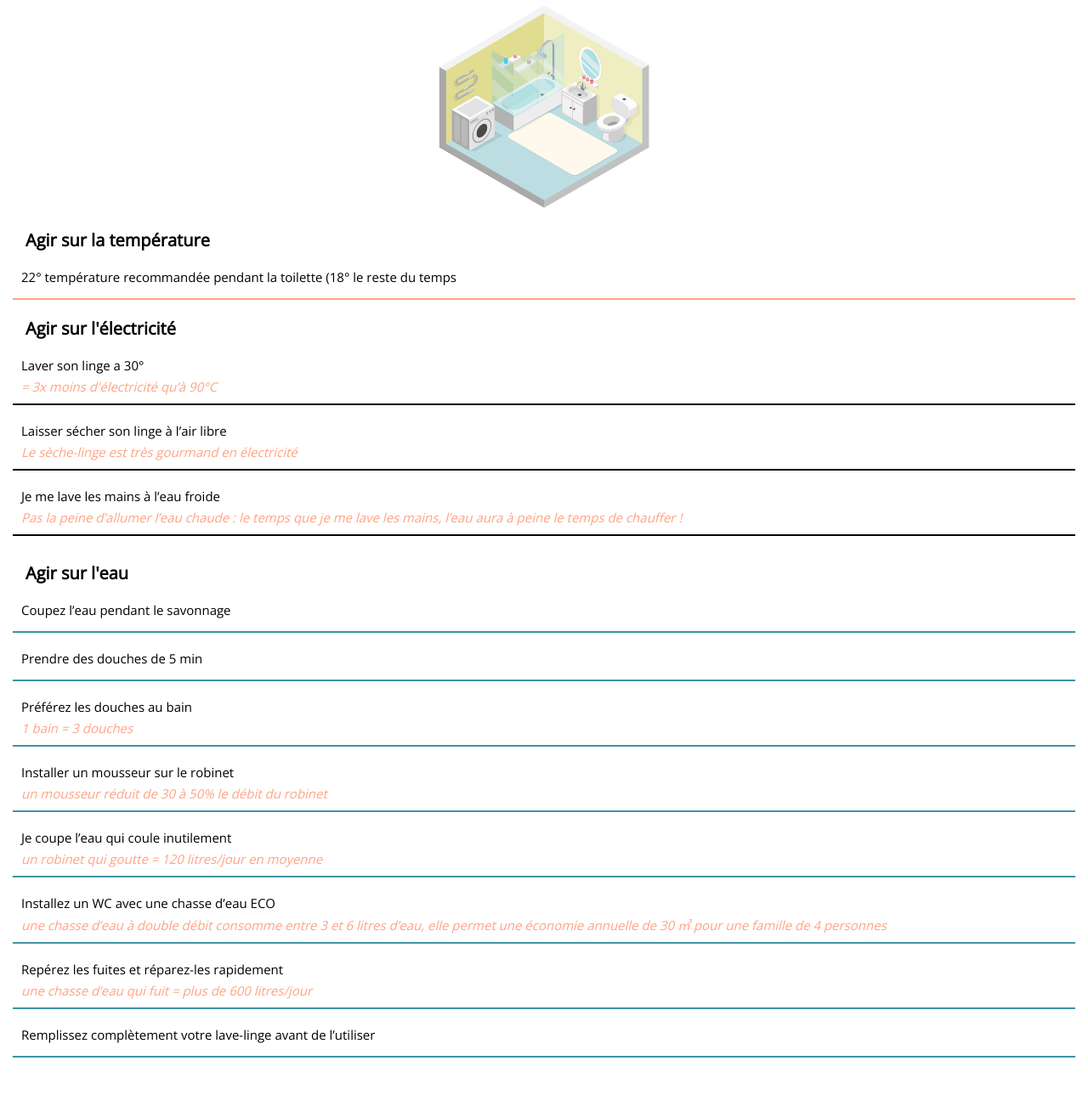
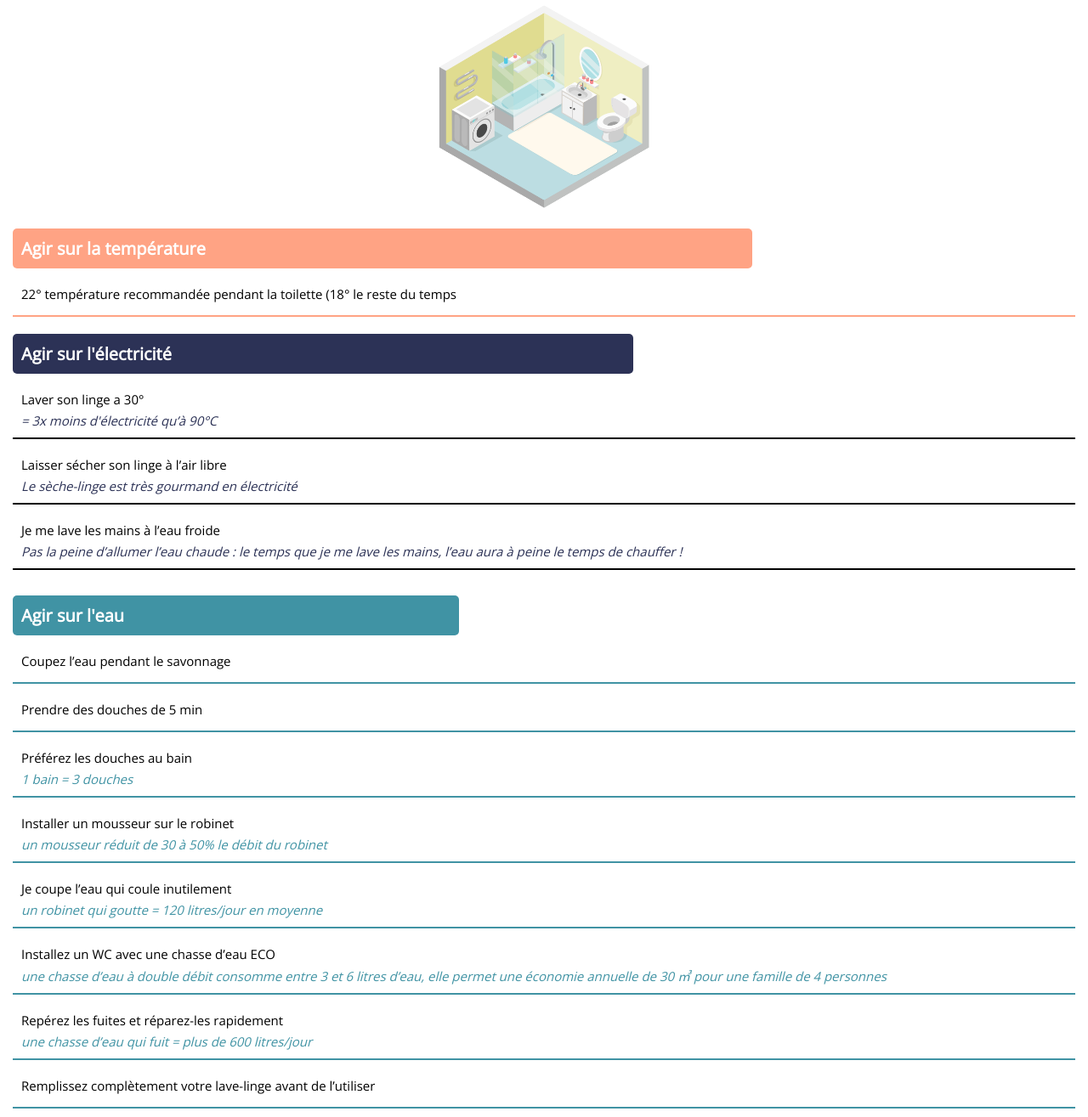
Before and after one commit to osselaer-mickael/faceco, a PHP site: page /PHP/salle_de_bain_agir_sur_la_temperature.php in a window 1280 px wide. Shown: the part 128-1443 px from the top of the page at 85% size. Before the commit the page ends 1373 px from the top, so only its background shows below. Run offline with PHP 8.4, Linux system fonts and the light colour scheme.

Commit message:
COMMIT 2.0

```diff
--- a/CSS/salle_de_bain_agir_sur_la_temperature.css
+++ b/CSS/salle_de_bain_agir_sur_la_temperature.css
@@ -106,3 +106,46 @@ span {
 #text_eigth_eau {
     margin-bottom: 1rem;
 }
+
+#container_title_temp {
+    width: 68%;
+    background-color: #ffa384;
+    padding: 1rem;
+    margin: 2rem 1.5rem 2rem 1.5rem;
+    border-radius: 5px;
+}
+.title_temp {
+    color: white;
+}
+
+#container_title_elec {
+    width: 57%;
+    background-color: #2c3256;
+    padding: 1rem;
+    margin: 2rem 1.5rem 2rem 1.5rem;
+    border-radius: 5px;
+}
+
+.title_elec {
+    color: white;
+}
+
+.italic_elec {
+    color: #2c3256;
+}
+
+#container_title_eau {
+    width: 41%;
+    background-color: #4093a4;
+    padding: 1rem;
+    margin: 2rem 1.5rem 2rem 1.5rem;
+    border-radius: 5px;
+}
+
+.title_eau {
+    color: white;
+}
+
+.italic_eau {
+    color: #4093a4;
+}
--- a/PHP/salle_de_bain_agir_sur_la_temperature.php
+++ b/PHP/salle_de_bain_agir_sur_la_temperature.php
@@ -15,41 +15,41 @@
         <h1>éco-gestes au quotidien</h1>
     </div>
     <div id="container_title">
-        <h2>Salle de bain</h2>
+        <h2 >Salle de bain</h2>
     </div>
     <div id="image">
         <img src="../IMG/Salle_de_bain.png/" alt="salle_de_bain" class="salle_de_bain">
     </div>
     <div id="container_temperature">
-        <div id="container_title">
-            <h2>Agir sur la température</h2>
+        <div id="container_title_temp">
+            <h2 class="title_temp">Agir sur la température</h2>
         </div>
         <div id="text_one">
             <p>22° température recommandée pendant la toilette (18° le reste du temps</p>
         </div>
     </div>
     <div id="electricite">
-        <div id="container_title">
-            <h2>Agir sur l'électricité</h2>
+        <div id="container_title_elec">
+            <h2 class="title_elec">Agir sur l'électricité</h2>
         </div>
         <div id="text_one_elec">
             <p>Laver son linge a 30°</p>
-            <span>= 3x moins d'électricité qu’à 90°C</span>
+            <span class="italic_elec">= 3x moins d'électricité qu’à 90°C</span>
         </div>
         <div id="text_two_elec">
             <p>Laisser sécher son linge à l’air libre</p>
-            <span>Le sèche-linge est très gourmand en électricité</span>
+            <span class="italic_elec">Le sèche-linge est très gourmand en électricité</span>
         </div>
         <div id="text_three_elec">
             <p>Je me lave les mains à l’eau froide</p>
-            <span>Pas la peine d’allumer l’eau chaude : le temps que je me lave les mains, l’eau aura à peine le temps
+            <span class="italic_elec">Pas la peine d’allumer l’eau chaude : le temps que je me lave les mains, l’eau aura à peine le temps
                 de chauffer !
             </span>
         </div>
     </div>
     <div id="eau">
-        <div id="container_title">
-            <h2>Agir sur l'eau</h2>
+        <div id="container_title_eau">
+            <h2 class="title_eau">Agir sur l'eau</h2>
         </div>
         <div id="text_one_eau">
             <p>Coupez l’eau pendant le savonnage</p>
@@ -60,25 +60,25 @@
         </div>
         <div id="text_three_eau">
             <p>Préférez les douches au bain</p>
-            <span>1 bain = 3 douches</span>
+            <span class="italic_eau">1 bain = 3 douches</span>
         </div>
         <div id="text_four_eau">
             <p>Installer un mousseur sur le robinet</p>
-            <span>un mousseur réduit de 30 à 50% le débit du robinet</span>
+            <span class="italic_eau">un mousseur réduit de 30 à 50% le débit du robinet</span>
         </div>
         <div id="text_five_eau">
             <p>Je coupe l’eau qui coule inutilement</p>
-            <span>un robinet qui goutte = 120 litres/jour en moyenne</span>
+            <span class="italic_eau">un robinet qui goutte = 120 litres/jour en moyenne</span>
         </div>
         <div id="text_six_eau">
             <p>Installez un WC avec une chasse d’eau ECO</p>
-            <span>une chasse d’eau à double débit consomme entre 3 et 6 litres d’eau, elle permet une économie annuelle
+            <span class="italic_eau">une chasse d’eau à double débit consomme entre 3 et 6 litres d’eau, elle permet une économie annuelle
                 de 30 ㎥ pour une famille de 4 personnes
             </span>
         </div>
         <div id="text_seven_eau">
             <p>Repérez les fuites et réparez-les rapidement</p>
-            <span>une chasse d’eau qui fuit = plus de 600 litres/jour</span>
+            <span class="italic_eau">une chasse d’eau qui fuit = plus de 600 litres/jour</span>
         </div>
         <div id="text_eigth_eau">
             <p>Remplissez complètement votre lave-linge avant de l’utiliser</p>
```
